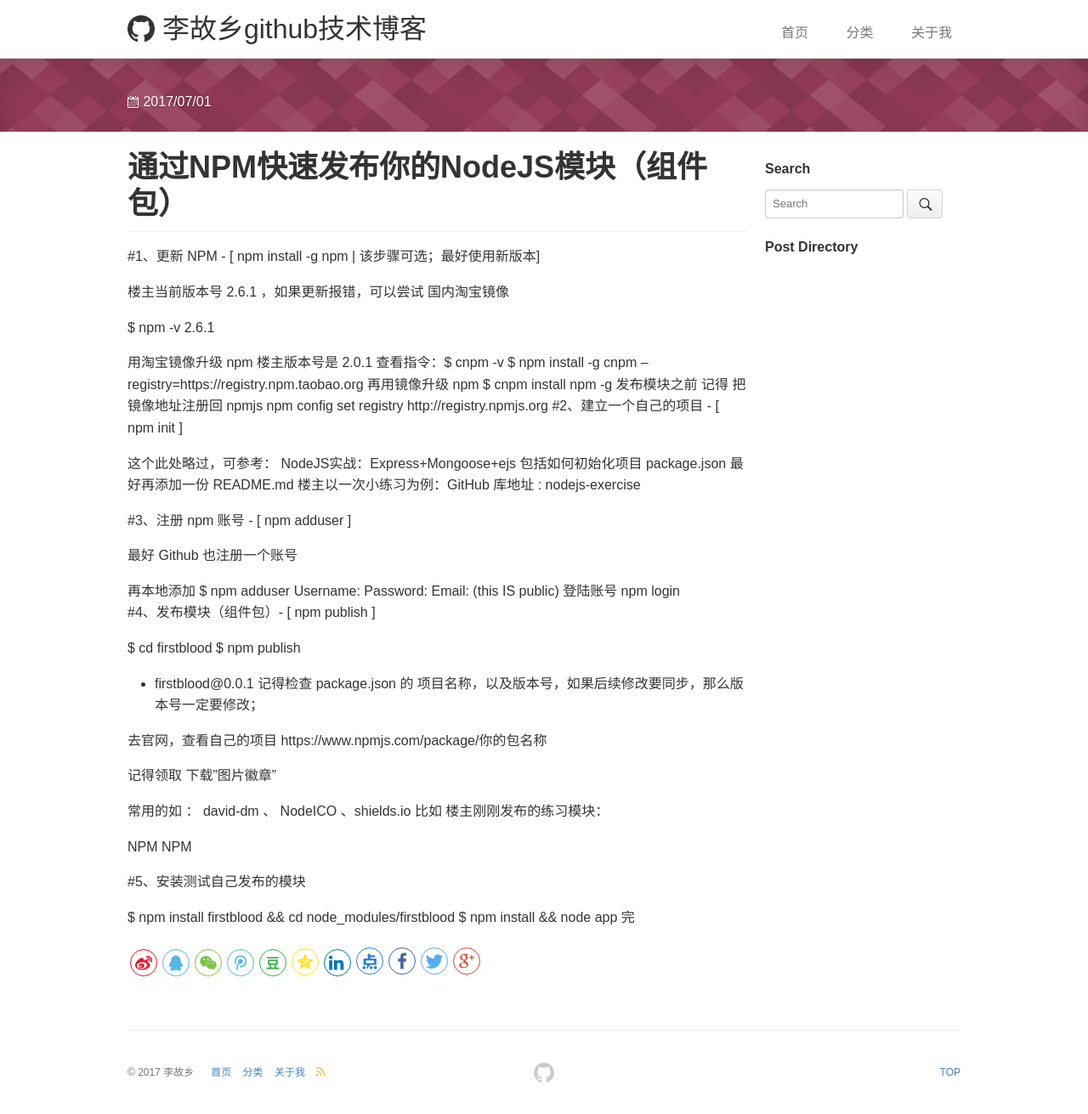
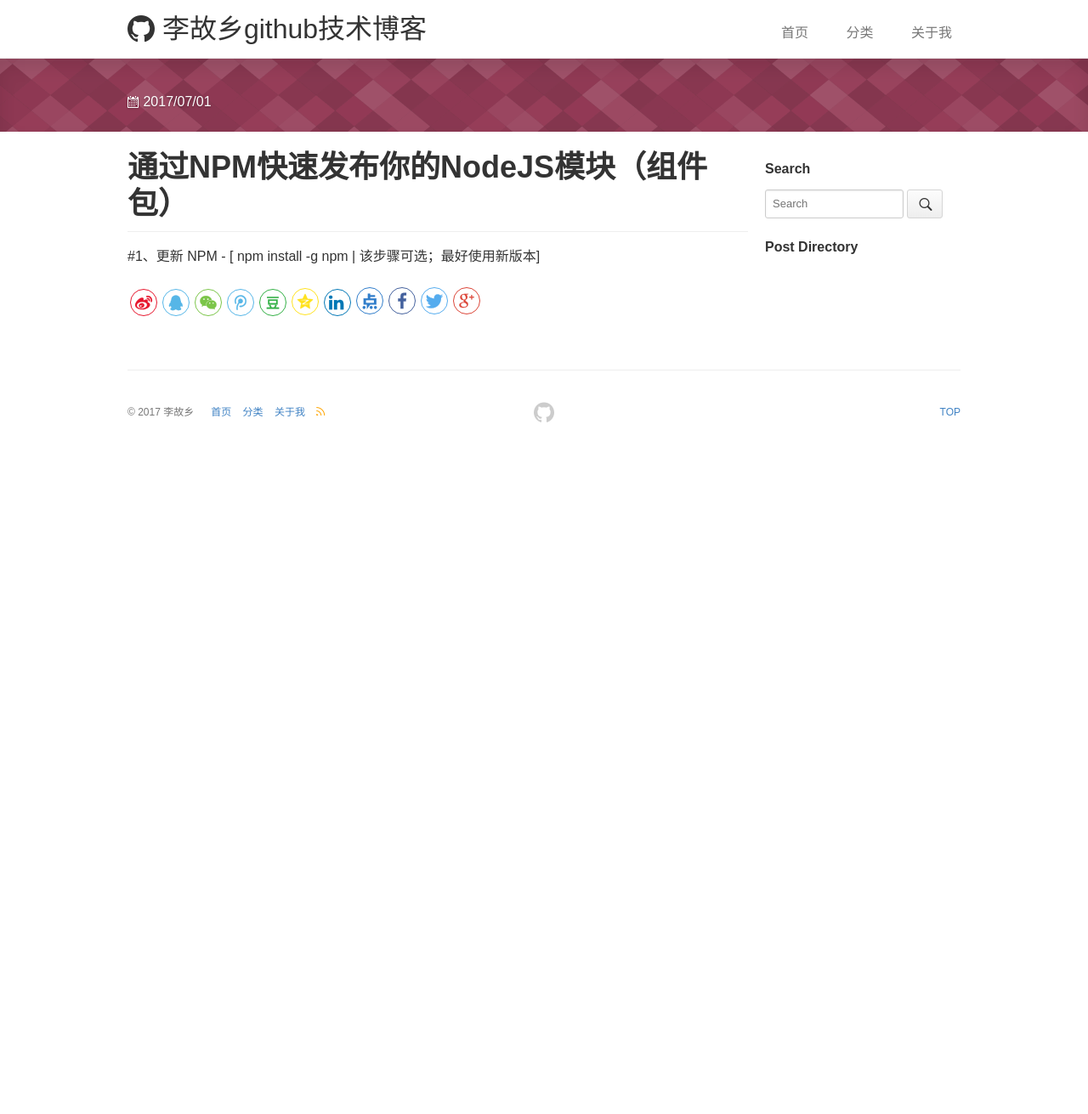
Before and after one commit to kokocolor/kokocolor.github.io, a Jekyll site: the page built from _posts/2017-07-01-通过NPM快速发布你的NodeJS模块.md, in a window 1280 px wide. Shown: the whole page at 85% size. Built offline with Jekyll 4.4.1, drawn with Linux system fonts in a browser that asks for light colours; our own code applies the rules of GitHub Pages for plain Markdown files; after the commit the page ends 900 px from its top, so only the background shows below that.

Commit message:
故乡github技术博客

```diff
--- a/_posts/2017-07-01-通过NPM快速发布你的NodeJS模块.md
+++ b/_posts/2017-07-01-通过NPM快速发布你的NodeJS模块.md
@@ -7,54 +7,3 @@ description:通过NPM快速发布你的NodeJS模块
 
 # 通过NPM快速发布你的NodeJS模块（组件包）
 #1、更新 NPM - [ npm install -g npm | 该步骤可选；最好使用新版本]
-
-楼主当前版本号 2.6.1 ，如果更新报错，可以尝试 国内淘宝镜像
-
-$ npm -v
-2.6.1
-
-用淘宝镜像升级 npm 楼主版本号是 2.0.1 查看指令：$ cnpm -v
-$ npm install -g cnpm --registry=https://registry.npm.taobao.org
-再用镜像升级 npm
-$ cnpm install npm -g
-发布模块之前 记得 把镜像地址注册回 npmjs
-npm config set registry http://registry.npmjs.org
-#2、建立一个自己的项目 - [ npm init ]
-
-这个此处略过，可参考： NodeJS实战：Express+Mongoose+ejs
-包括如何初始化项目 package.json 最好再添加一份 README.md
-楼主以一次小练习为例：GitHub 库地址 : nodejs-exercise
-
-#3、注册 npm 账号 - [ npm adduser ]
-
-最好 Github 也注册一个账号
-
-再本地添加
-$ npm adduser
-Username:
-Password:
-Email: (this IS public)
-登陆账号
-npm login
-#4、发布模块（组件包）- [ npm publish ]
-
-$ cd firstblood
-$ npm publish
-+ firstblood@0.0.1
-记得检查 package.json 的 项目名称，以及版本号，如果后续修改要同步，那么版本号一定要修改；
-
-去官网，查看自己的项目 https://www.npmjs.com/package/你的包名称
-
-记得领取 下载”图片徽章”
-
-常用的如 ： david-dm 、 NodeICO 、shields.io
-比如 楼主刚刚发布的练习模块：
-
-NPM
-NPM
-
-#5、安装测试自己发布的模块
-
-$ npm install firstblood && cd node_modules/firstblood
-$ npm install && node app
-完
```
